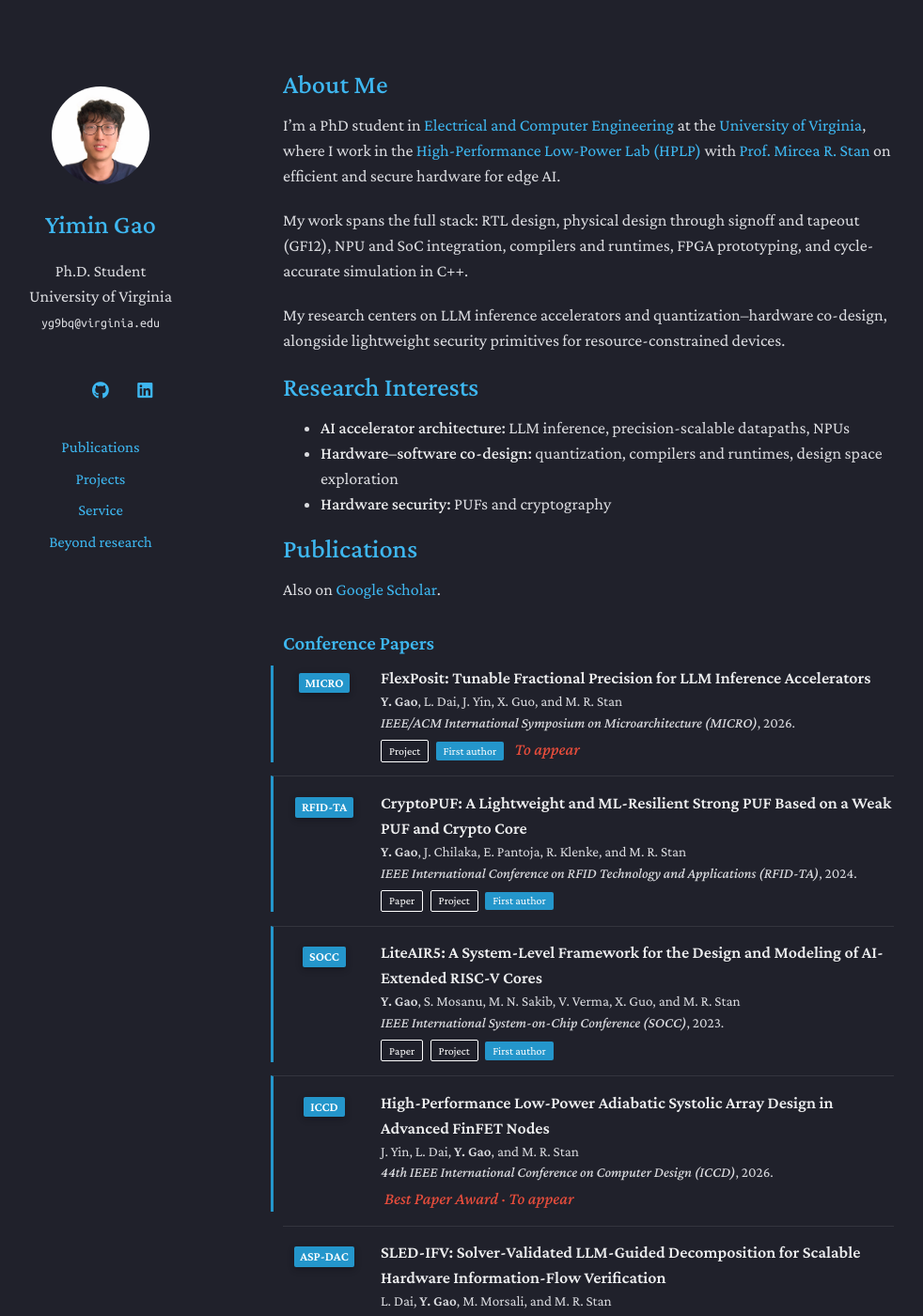
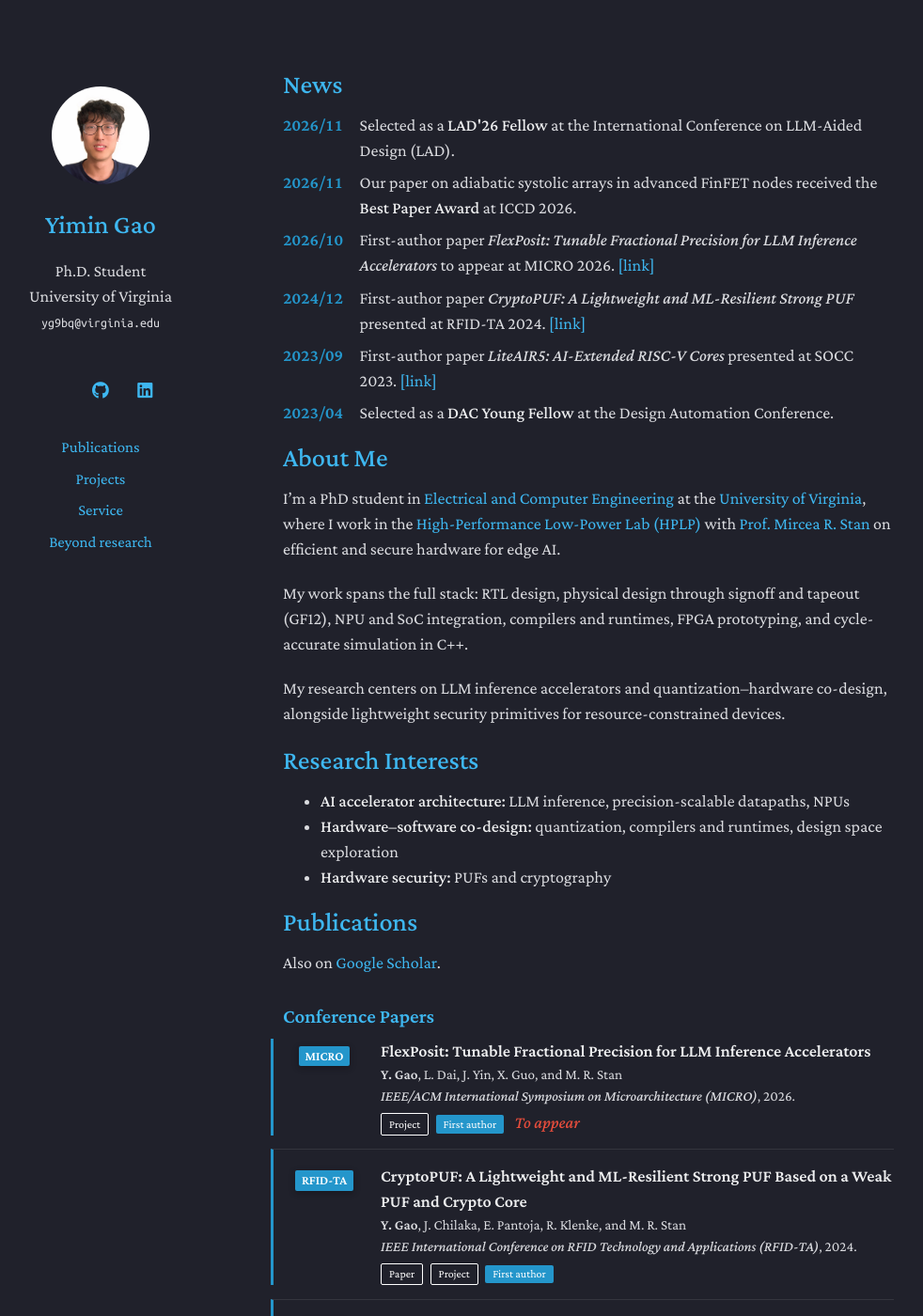
Before and after one commit to YiminGao0113/YiminGao0113.github.io, a Jekyll site: the page built from _pages/about.md, in a window 1280 px wide and 1400 px high. Shown: the whole window at 94% size, without its empty margins (169-1151 px from the left). Built offline with Jekyll 4.4.1, drawn with Linux system fonts in a browser that asks for light colours; a style sheet for code colours, icons or effects is not loaded; our own code applies the rules of GitHub Pages for plain Markdown files; some of the changed text lies outside the part shown.

Commit message:
Add News section at top: LAD'26 Fellow, ICCD Best Paper, first-author papers, DAC Young Fellow
Co-Authored-By: Claude Opus 5.5 <noreply@anthropic.com>
Claude-Session: https://claude.ai/code/session_01YEvZxk96wYcaPiDtptvMUG

```diff
--- /dev/null
+++ b/_data/news.yml
@@ -0,0 +1,16 @@
+# News, newest first. Rendered at the top of the home page. date is year/month only.
+- date: 2026/11
+  text: "Selected as a <strong>LAD'26 Fellow</strong> at the International Conference on LLM-Aided Design (LAD)."
+- date: 2026/11
+  text: "Our paper on adiabatic systolic arrays in advanced FinFET nodes received the <strong>Best Paper Award</strong> at ICCD 2026."
+- date: 2026/10
+  text: "First-author paper <em>FlexPosit: Tunable Fractional Precision for LLM Inference Accelerators</em> to appear at MICRO 2026."
+  link: /projects/flexposit
+- date: 2024/12
+  text: "First-author paper <em>CryptoPUF: A Lightweight and ML-Resilient Strong PUF</em> presented at RFID-TA 2024."
+  link: https://ieeexplore.ieee.org/document/10965172
+- date: 2023/09
+  text: "First-author paper <em>LiteAIR5: AI-Extended RISC-V Cores</em> presented at SOCC 2023."
+  link: https://ieeexplore.ieee.org/document/10257058
+- date: 2023/04
+  text: "Selected as a <strong>DAC Young Fellow</strong> at the Design Automation Conference."
--- a/_pages/about.md
+++ b/_pages/about.md
@@ -6,6 +6,13 @@ redirect_from:
   - /publications/
   - /teaching/
 ---
+
+<h2 id="news">News</h2>
+<ul class="news">
+{% for item in site.data.news %}
+  <li><span class="news-date">{{ item.date }}</span> <span class="news-text">{{ item.text }}{% if item.link %} <a href="{% if item.link contains '://' %}{{ item.link }}{% else %}{{ item.link | relative_url }}{% endif %}">[link]</a>{% endif %}</span></li>
+{% endfor %}
+</ul>
 
 ## About Me
 
@@ -52,6 +59,7 @@ My research centers on LLM inference accelerators and quantization–hardware co
 
 <h4>Honors</h4>
 <ul>
+  <li>LAD'26 Fellow, International Conference on LLM-Aided Design (LAD), 2026</li>
   <li><strong>Best Paper Award</strong>, IEEE International Conference on Computer Design (ICCD), 2026</li>
   <li>DAC Young Fellow, Design Automation Conference, 2023</li>
 </ul>
--- a/_sass/_site.scss
+++ b/_sass/_site.scss
@@ -272,3 +272,9 @@ html:active-view-transition-type(back)::view-transition-new(root) { animation-na
 .publications ol.bibliography li.highlighted { border-left: 3px solid var(--global-theme-color); padding-left: 10px; margin-left: -13px; }
 .publications ol.bibliography li + li { border-top: 1px solid rgba(255, 255, 255, 0.09); padding-top: 0.9rem; }
 .publications ol.bibliography li { margin-bottom: 0.9rem; }
+
+/* News: date column, then the item; wraps under the text on narrow screens. */
+ul.news { list-style: none; padding-left: 0; }
+ul.news li { display: flex; gap: 0.9rem; margin-bottom: 0.45rem; }
+ul.news .news-date { flex: 0 0 4.2rem; font-variant-numeric: tabular-nums; color: var(--global-theme-color); font-weight: 600; }
+ul.news .news-text { flex: 1 1 auto; min-width: 0; }
```
